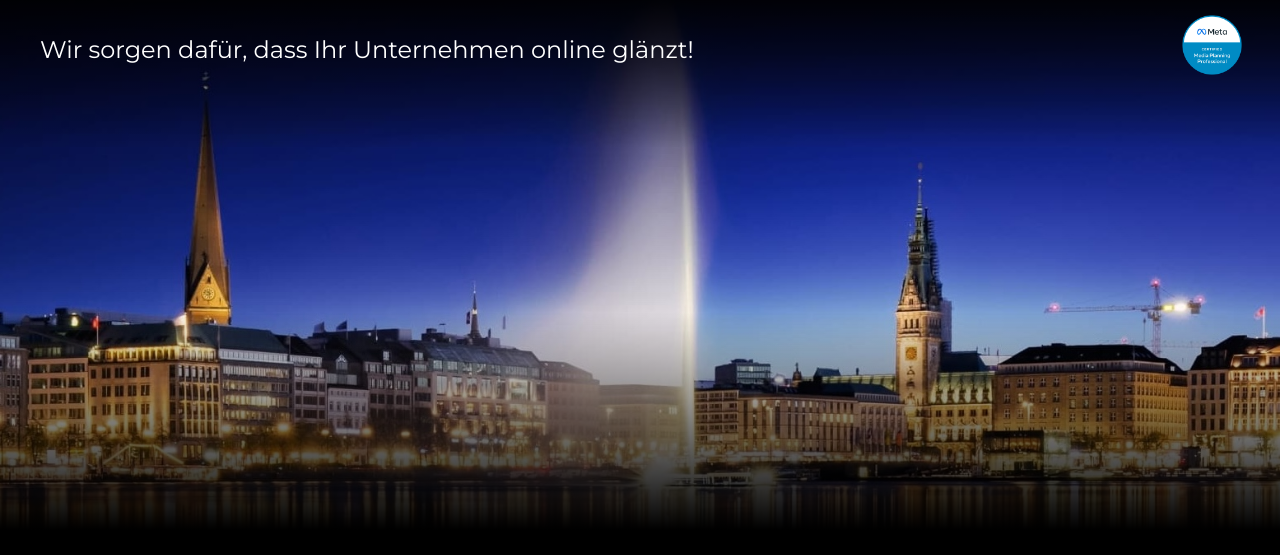
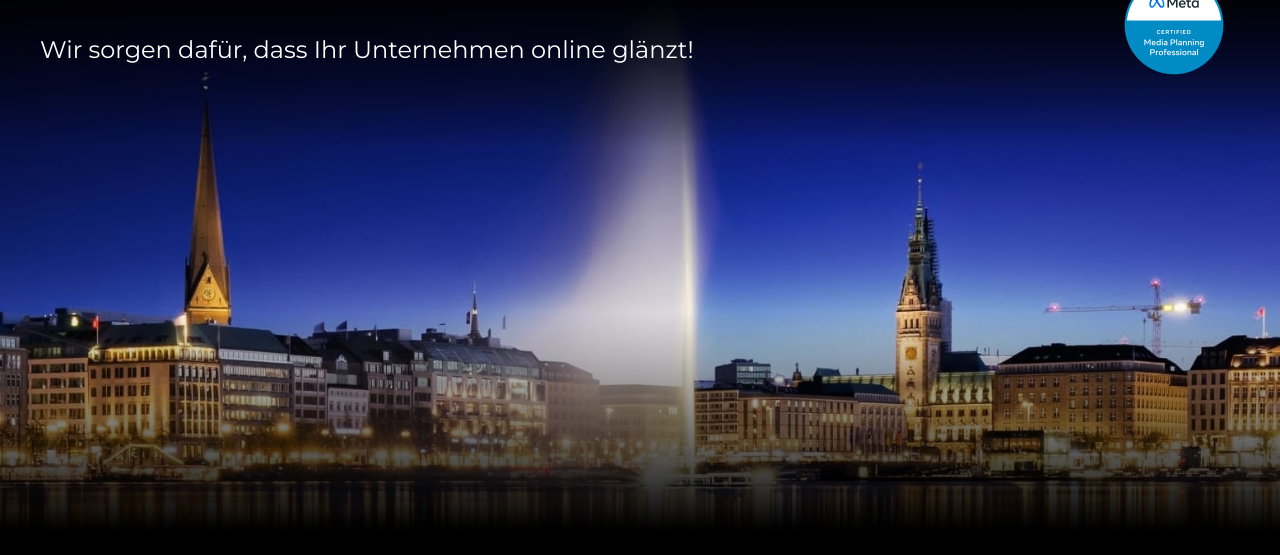
Before and after one commit to max-rjw/instantadvantages, a plain HTML site: page index.html in a window 1280 px wide. Shown: the part 245-800 px from the top of the page. Drawn offline with Linux system fonts and the light colour scheme.

Commit message:
meta larger desktop

```diff
--- a/main.css
+++ b/main.css
@@ -99,8 +99,8 @@ transition: 0.3s ease;
 .certi
   {
     position: absolute;
-    top: 260px;
-    right: 18px;
+    top: 220px;
+    right: 36px;
     z-index: 20;
     display: flex;
     justify-content: end;
@@ -108,7 +108,7 @@ transition: 0.3s ease;
 
   .certi img
   {
-    width: 60px;
+    width: 100px;
     margin-left: 20px;
     margin-right: 20px;
     margin-bottom: 10px;
```
Also changed, not shown: unsere-dienstleistungen/index.html (+1 -11 lines).
